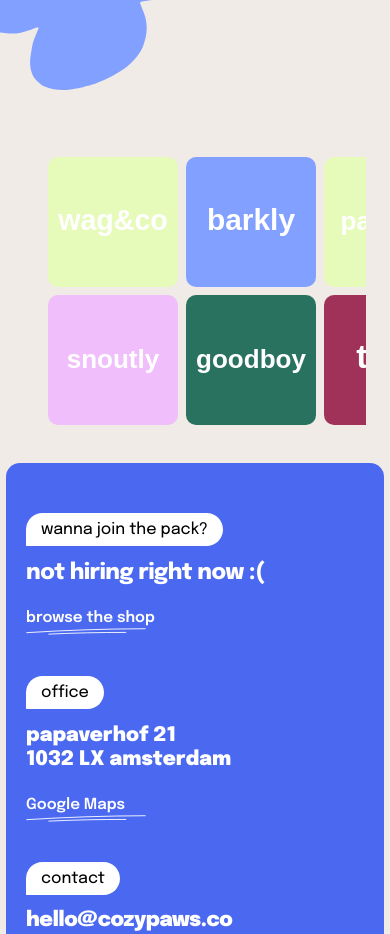
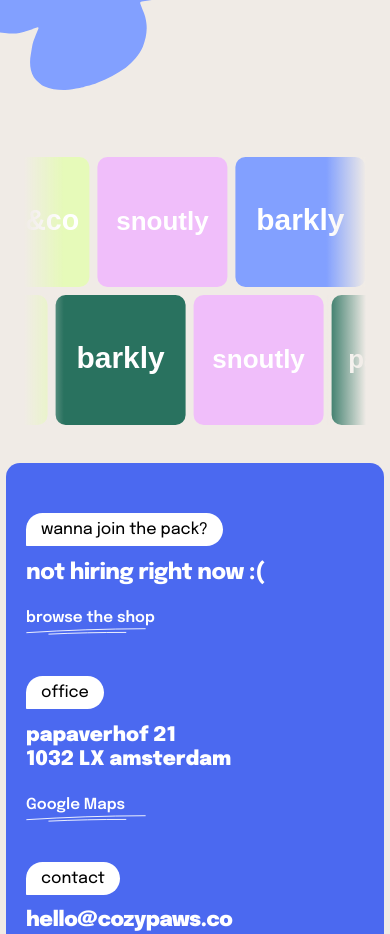
Before and after one commit to Sheyitofunmi/CozyPaws-app, a Next.js app: page / in a window 390 px wide. Shown: the part 5560-6494 px from the top of the page. Built offline with nearby package versions, Linux system fonts and the light colour scheme.

Commit message:
fixed bug

```diff
--- a/app/styles/marquee.css
+++ b/app/styles/marquee.css
@@ -26,7 +26,7 @@
 }
 
 .marquee-left h2 {
-    font-family: 'Epilogue', sans-serif;
+  font-family: "Epilogue", sans-serif;
   font-size: 4rem;
   font-weight: 1000;
   line-height: 0.95;
@@ -34,11 +34,13 @@
   color: var(--color-black);
   margin-bottom: 120px;
   margin-right: 50px;
-    cursor: url("/assets/Cursor SVG/cursor-text.svg") 12 12, auto;
+  cursor:
+    url("/assets/Cursor SVG/cursor-text.svg") 12 12,
+    auto;
 }
 
 .text-with {
-    font-family: 'Times New Roman', serif;
+  font-family: "Times New Roman", serif;
   font-style: italic;
   font-weight: 400;
   position: relative;
@@ -131,7 +133,7 @@
 
 .marquee-column::before,
 .marquee-column::after {
-    content: '';
+  content: "";
   position: absolute;
   left: 0;
   right: 0;
@@ -186,6 +188,26 @@
   }
 }
 
+@keyframes marqueeLeft {
+  0% {
+    transform: translateX(0);
+  }
+
+  100% {
+    transform: translateX(-50%);
+  }
+}
+
+@keyframes marqueeRight {
+  0% {
+    transform: translateX(-50%);
+  }
+
+  100% {
+    transform: translateX(0);
+  }
+}
+
 /* ─── Marquee Items ──────────────────────────────────────────────────────── */
 .marquee-item {
   width: 90%;
--- a/app/styles/responsive.css
+++ b/app/styles/responsive.css
@@ -220,40 +220,54 @@
     width: 70px;
   }
 
-  /* ── Logo columns → 2-row horizontal scroll grid ── */
+  /* ── Logo columns → 2-row auto-scrolling marquee ── */
   .marquee-right {
-    display: grid;
-    grid-template-rows: 130px 130px;
-    grid-auto-flow: column;
-    grid-auto-columns: 130px;
+    display: flex;
+    flex-direction: column;
     gap: 8px;
     width: 100%;
     height: auto;
     margin-right: 0;
-    padding: 20px 24px 32px;
-    overflow-x: auto;
-    overflow-y: hidden;
-    -webkit-overflow-scrolling: touch;
-    scrollbar-width: none;
-  }
-
-  .marquee-right::-webkit-scrollbar {
-    display: none;
+    padding: 20px 0 32px;
+    overflow: hidden;
   }
 
   .marquee-column {
-    display: contents;
+    height: 130px;
+    overflow: hidden;
   }
 
   .marquee-column::before,
   .marquee-column::after {
-    display: none;
+    top: 0;
+    bottom: 0;
+    left: 0;
+    width: 40px;
+    height: auto;
   }
 
-  .marquee-column:nth-child(1) .marquee-track,
+  .marquee-column::before {
+    background: linear-gradient(to right, var(--bg-color) 0%, transparent 100%);
+  }
+
+  .marquee-column::after {
+    left: auto;
+    right: 0;
+    background: linear-gradient(to left, var(--bg-color) 0%, transparent 100%);
+  }
+
+  .marquee-track {
+    flex-direction: row;
+    height: 100%;
+    gap: 8px;
+  }
+
+  .marquee-column:nth-child(1) .marquee-track {
+    animation: marqueeLeft 18s linear infinite;
+  }
+
   .marquee-column:nth-child(2) .marquee-track {
-    display: contents;
-    animation: none;
+    animation: marqueeRight 18s linear infinite;
   }
 
   .marquee-item {
--- a/components/DoubleMarquee.jsx
+++ b/components/DoubleMarquee.jsx
@@ -51,7 +51,7 @@ function assignColorsNoAdjacent(count, colorPool) {
   return result;
 }
 
-function buildMarqueeItems(isMobile) {
+function buildMarqueeItems() {
   const tracks = [[], []];
   for (let t = 0; t < 2; t++) {
     const shuffledBrands = shuffleNoAdjacentSrc(brands);
@@ -63,21 +63,18 @@ function buildMarqueeItems(isMobile) {
       brand,
       color: assignedColors[i],
     }));
-    tracks[t] = isMobile ? items : [...items, ...items]; // duplicate for seamless loop
+    tracks[t] = [...items, ...items]; // duplicate for seamless loop
   }
   return tracks;
 }
 
 export default function DoubleMarquee() {
   const [tracks, setTracks] = useState([[], []]);
-  const [isMobile, setIsMobile] = useState(false);
 
   useEffect(() => {
     gsap.registerPlugin(ScrollTrigger);
 
-    const mobile = window.matchMedia("(max-width: 768px)").matches;
-    setIsMobile(mobile);
-    setTracks(buildMarqueeItems(mobile));
+    setTracks(buildMarqueeItems());
 
     // Arrow path animation
     gsap.set(".marquee-left .marquee-svg-item:nth-child(2) path", {
--- a/components/ServiceCards.jsx
+++ b/components/ServiceCards.jsx
@@ -76,6 +76,65 @@ export default function ServiceCards() {
     };
     el.addEventListener("scroll", handleScroll, { passive: true });
     return () => el.removeEventListener("scroll", handleScroll);
+  }, []);
+
+  // Auto-play the carousel below DESKTOP_MIN: advance one card at a time,
+  // pausing whenever the user swipes/scrolls it themselves.
+  useEffect(() => {
+    const el = wrapperRef.current;
+    if (!el) return;
+
+    const mq = window.matchMedia(`(max-width: ${DESKTOP_MIN - 1}px)`);
+    let intervalId = null;
+    let resumeTimeout = null;
+
+    const scrollToIndex = (index) => {
+      const card = el.children[index];
+      if (!card) return;
+      el.scrollTo({
+        left: card.offsetLeft - (el.clientWidth - card.offsetWidth) / 2,
+        behavior: "smooth",
+      });
+    };
+
+    const advance = () => {
+      const maxScroll = el.scrollWidth - el.clientWidth;
+      if (maxScroll <= 0) return;
+      const currentIndex = Math.round(
+        (el.scrollLeft / maxScroll) * (CARDS_DATA.length - 1),
+      );
+      scrollToIndex((currentIndex + 1) % CARDS_DATA.length);
+    };
+
+    const stop = () => {
+      if (intervalId) clearInterval(intervalId);
+      intervalId = null;
+    };
+
+    const start = () => {
+      stop();
+      if (mq.matches) intervalId = setInterval(advance, 3500);
+    };
+
+    const handleUserInteraction = () => {
+      stop();
+      clearTimeout(resumeTimeout);
+      resumeTimeout = setTimeout(start, 4000);
+    };
+
+    el.addEventListener("pointerdown", handleUserInteraction);
+    el.addEventListener("wheel", handleUserInteraction, { passive: true });
+    mq.addEventListener("change", start);
+
+    start();
+
+    return () => {
+      stop();
+      clearTimeout(resumeTimeout);
+      el.removeEventListener("pointerdown", handleUserInteraction);
+      el.removeEventListener("wheel", handleUserInteraction);
+      mq.removeEventListener("change", start);
+    };
   }, []);
 
   return (
```
Lines whose indentation alone changed are shown as unchanged.
